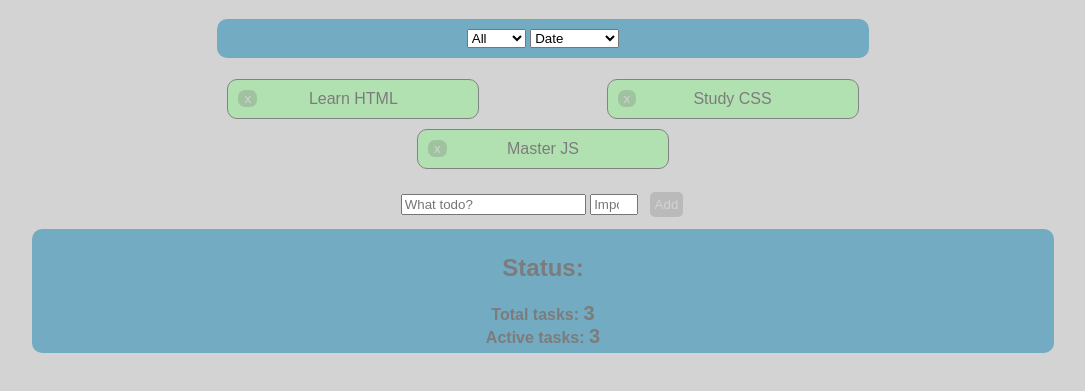
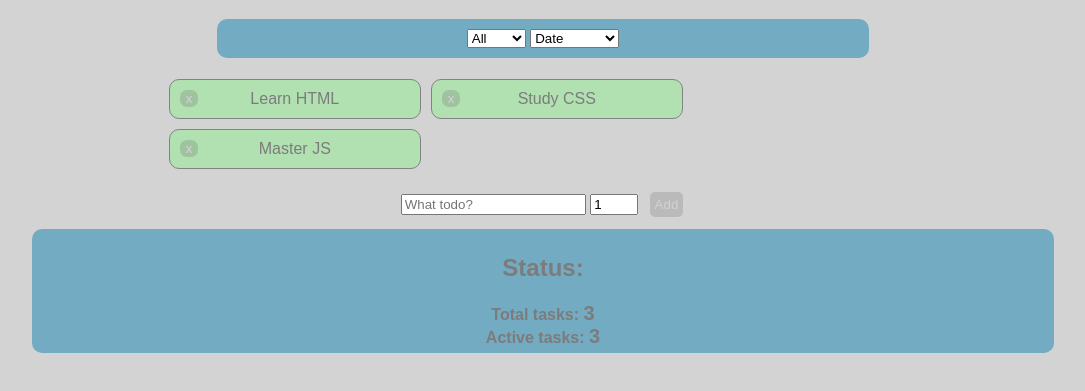
Before and after one commit to AviadMalikan/Task-web, a plain HTML site: page index.html in a window 1280 px wide. Shown: the part 61-452 px from the top of the page, without its empty margins (97-1182 px from the left). Drawn offline with Linux system fonts and the light colour scheme.

Commit message:
Add tasks fixed

```diff
--- a/css/main.css
+++ b/css/main.css
@@ -36,7 +36,7 @@ ul {
     display: flex;
     flex-wrap: wrap;
     list-style-type: none;
-    justify-content: space-around;
+    /* justify-content: space-around; */
 }
 
 li {
--- a/index.html
+++ b/index.html
@@ -41,7 +41,7 @@
 
     <form onsubmit="onAddTodo(event)">
         <input type="text" name="todo-txt" placeholder="What todo?" />
-        <input type="number" name="todo-importance" max="3" min="1" placeholder="Importance" />
+        <input type="number" name="todo-importance" max="3" min="1" placeholder="Importance" value="1" />
         <button class="add">Add</button>
     </form>
 
--- a/js/controller.js
+++ b/js/controller.js
@@ -23,9 +23,9 @@ function onAddTodo(ev) {
     ev.preventDefault()
     const elTxt = document.querySelector('input[name="todo-txt"]')
     const elImpotence = document.querySelector('input[name=todo-importance')
-    const importance = +elImpotence.value
     const txt = elTxt.value
     if (txt === '') return
+    const importance = +elImpotence.value
     addTodo(txt, importance)
     elTxt.value = ''
     renderTodos()
--- a/js/services/todo-service.js
+++ b/js/services/todo-service.js
@@ -18,6 +18,7 @@ function getTodosForDisplay() {
 }
 
 function addTodo(txt, importance) {
+    if (importance === 0) importance = 1
     const todo = _createTodo(txt, importance)
     gTodos.unshift(todo)
     saveToStorage(STORAGE_KEY, gTodos)
```
